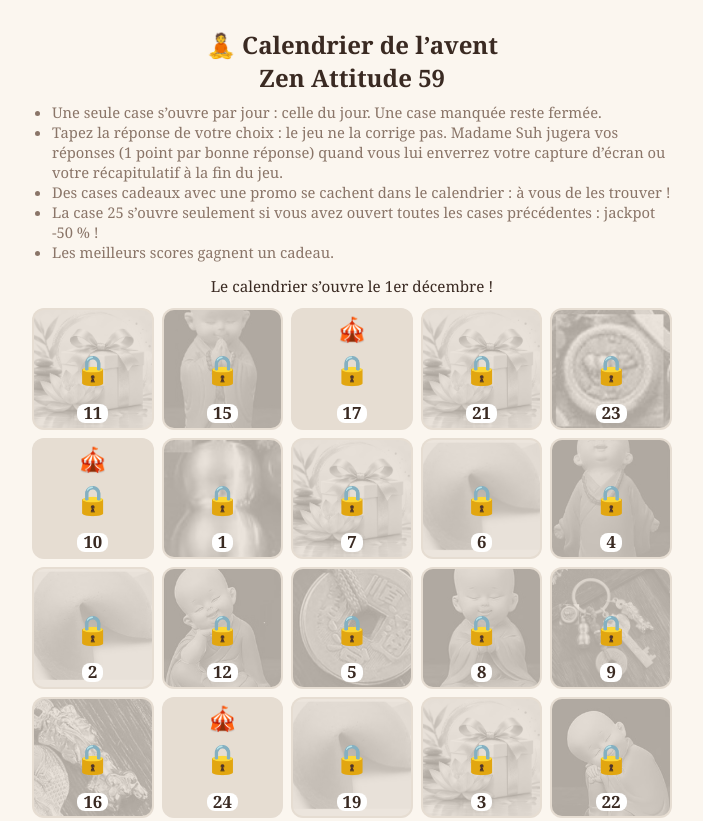
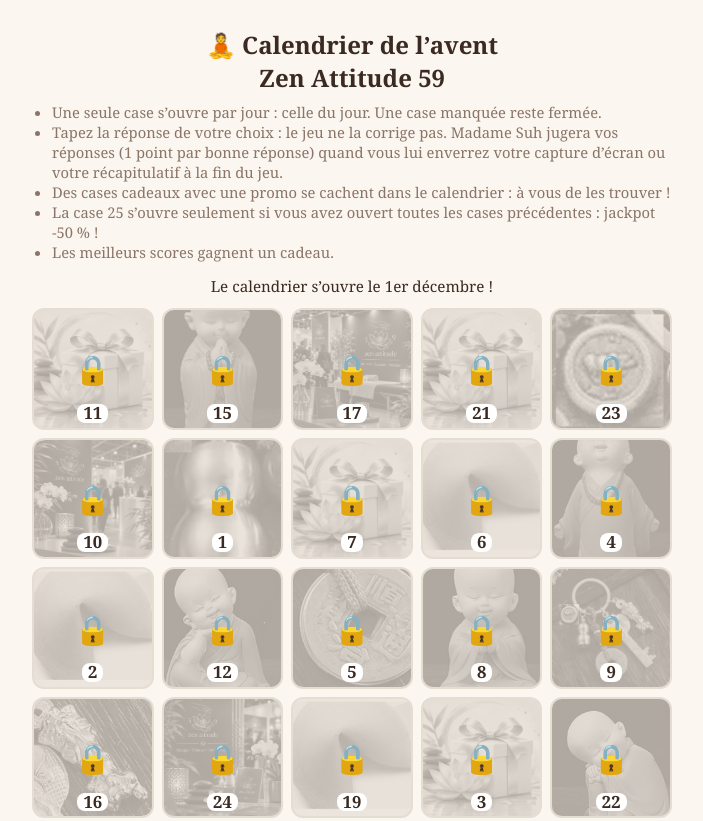
Before and after one commit to amlo731/noel-suh-2026, a plain HTML site: page index.html in a window 1280 px wide. Shown: the top 821 px of the page, without its empty margins (288-991 px from the left). Drawn offline with Linux system fonts and the light colour scheme.

Commit message:
Add files via upload

```diff
--- a/index.html
+++ b/index.html
@@ -95,8 +95,10 @@ function esc(t){var d=document.createElement("div");d.textContent=t;return d.inn
 function norm(t){return t.toLowerCase().normalize("NFD").replace(/[\u0300-\u036f]/g,"").replace(/[^a-z0-9]+/g," ")}
 function today(){if(DEMO)return S.dd;var d=Math.floor((Date.now()-new Date(START+"T00:00:00").getTime())/864e5)+1;return Math.max(0,Math.min(26,d))}
 function K(n){return SEQ[n-1]}
+var DAYPIC={10:"case10.jpg",17:"case17.jpg",24:"case24.jpg"}; // image propre à un jour précis (prioritaire)
+function pic(n){return DAYPIC[n]||PIC[K(n)]}
 function E(n){var c=K(n);return c<=6?EMO[c]:Q[c]?Q[c][0]:c==24?"🌿":c==25?"🏆":"🎁"}
-function img(n){return PIC[K(n)]?'<img src="'+PIC[K(n)]+'" alt="" style="max-width:100%;max-height:220px;border-radius:10px;display:block;margin:6px auto">':""}
+function img(n){return pic(n)?'<img src="'+pic(n)+'" alt="" style="max-width:100%;max-height:220px;border-radius:10px;display:block;margin:6px auto">':""}
 function nq(){return Object.keys(S.a).filter(function(k){return S.a[k].t=="q"}).length}
 function red(){return Object.keys(S.a).filter(function(k){return S.a[k].t=="promo"}).length*5}
 
@@ -106,7 +108,7 @@ function render(){
  ORDER.forEach(function(n){
   var s=S.a[n],av=!s&&n==d,cl=s?"ok":av?"av":"lk";
   var ic=s?(s.t=="q"?"📝":s.t=="promo"?"💶":s.t=="win"?"🏆":"✨"):av?"":(n>d?"🔒":"⏳");
-  h+='<button class="c '+cl+'" data-n="'+n+'"'+(s||av?"":" disabled")+'>'+(PIC[K(n)]?'<img src="'+PIC[K(n)]+'" alt="">':'<i>'+E(n)+'</i>')+(ic?'<u>'+ic+'</u>':"")+'<b>'+n+'</b></button>'});
+  h+='<button class="c '+cl+'" data-n="'+n+'"'+(s||av?"":" disabled")+'>'+(pic(n)?'<img src="'+pic(n)+'" alt="">':'<i>'+E(n)+'</i>')+(ic?'<u>'+ic+'</u>':"")+'<b>'+n+'</b></button>'});
  $("g").innerHTML=h;
  $("bar").textContent=d==0?"Le calendrier s’ouvre le 1er décembre !":d>25?"Le calendrier est terminé. Merci d’avoir joué !":"Jour "+d+" / 25 : la case "+d+" vous attend"+(S.a[d]?" (déjà ouverte, à demain !)":"");
  $("sc").innerHTML='<b>📝 '+nq()+' réponse(s)'+(red()?' · 💶 -'+red()+' € sur votre prochain massage':'')+'</b><input id="nm" placeholder="Votre prénom" value="'+esc(S.name).replace(/"/g,"&quot;")+'"><button class="bt" id="ml">📧 Envoyer mon récapitulatif</button>';
```
Also changed, not shown: case10.jpg (added), case17.jpg (added), case24.jpg (added).
